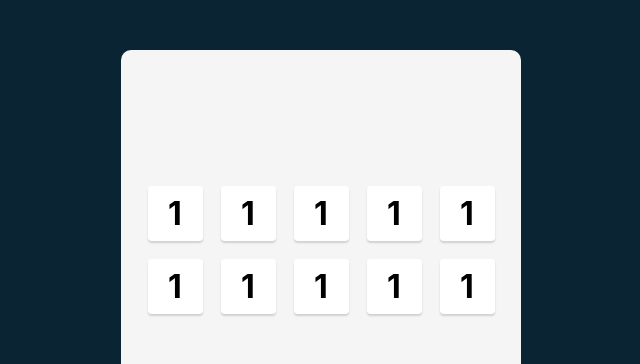
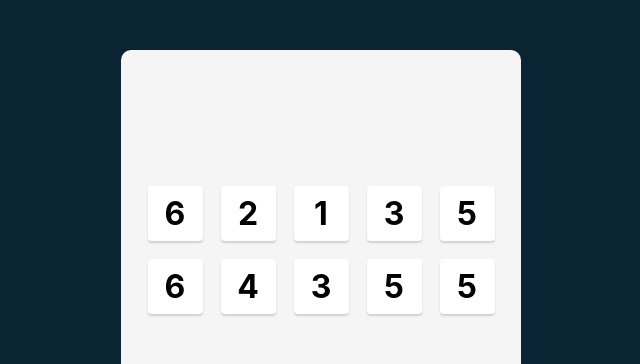
Before and after one commit to c-yip/tenzies, a React (Create React App) app: page / in a window 1280 px wide. Shown: the top 364 px of the page, without its empty margins (319-959 px from the left). Built offline with nearby package versions, Linux system fonts and the light colour scheme.

Commit message:
Add dice values to die components.

```diff
--- a/src/App.js
+++ b/src/App.js
@@ -16,12 +16,12 @@
 
   console.log('dice state', dice);
 
+  const diceElements = dice.map((die, index) => <Die value={die} />);
+
   return (
     <main>
       <div className="dice-container">
-        {dice.map((die, index) =>
-          <Die value="1" />
-        )}
+        {diceElements}
       </div>
     </main>
   );
```
